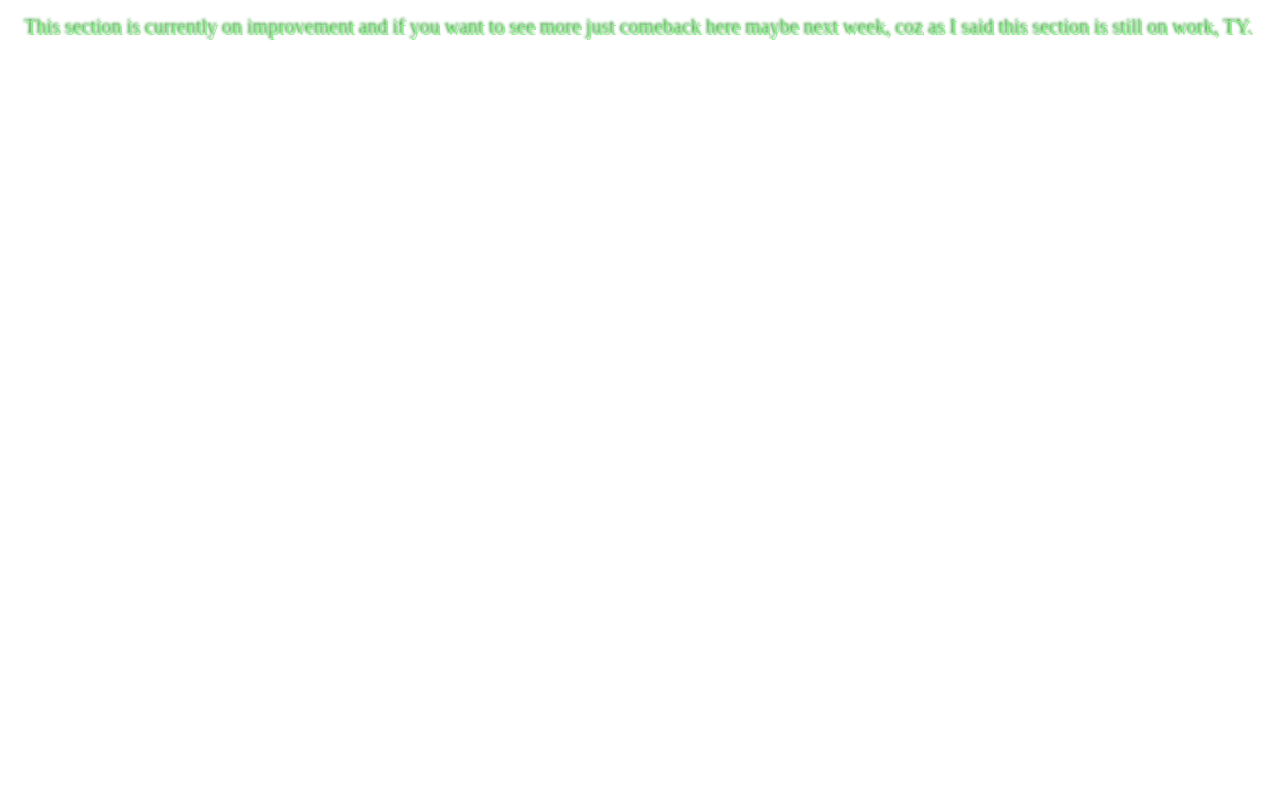
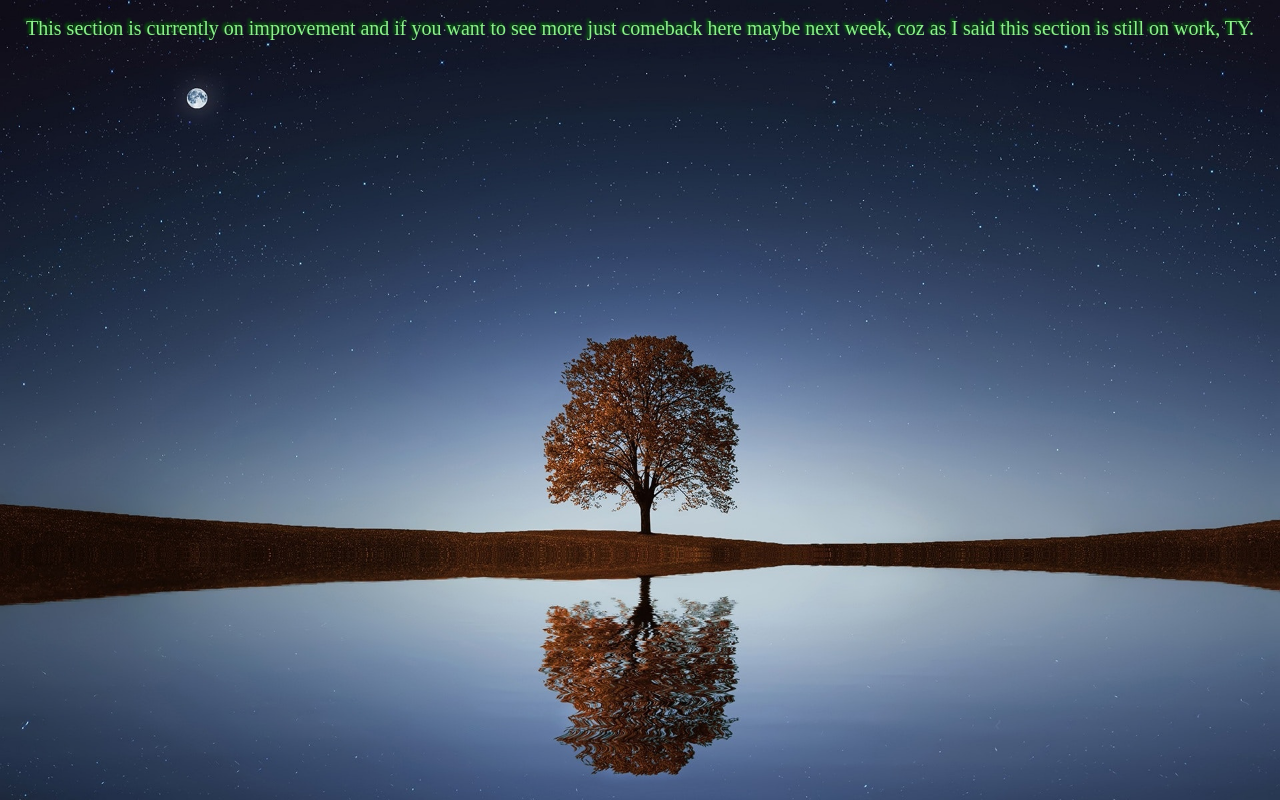
Before and after one commit to AQwebber/mcqueen, a plain HTML site: page about.html in a window 1280 px wide. Drawn offline with Linux system fonts and the light colour scheme.

Commit message:
Update menu.css

```diff
--- a/menu.css
+++ b/menu.css
@@ -1,7 +1,7 @@
 /*whole*/
 
 html {
-  background-image: url('../images/back.jpeg');
+  background-image: url('back.jpeg');
   background-size: cover;
   background-repeat: no-repeat;
   width: 100%;
```
